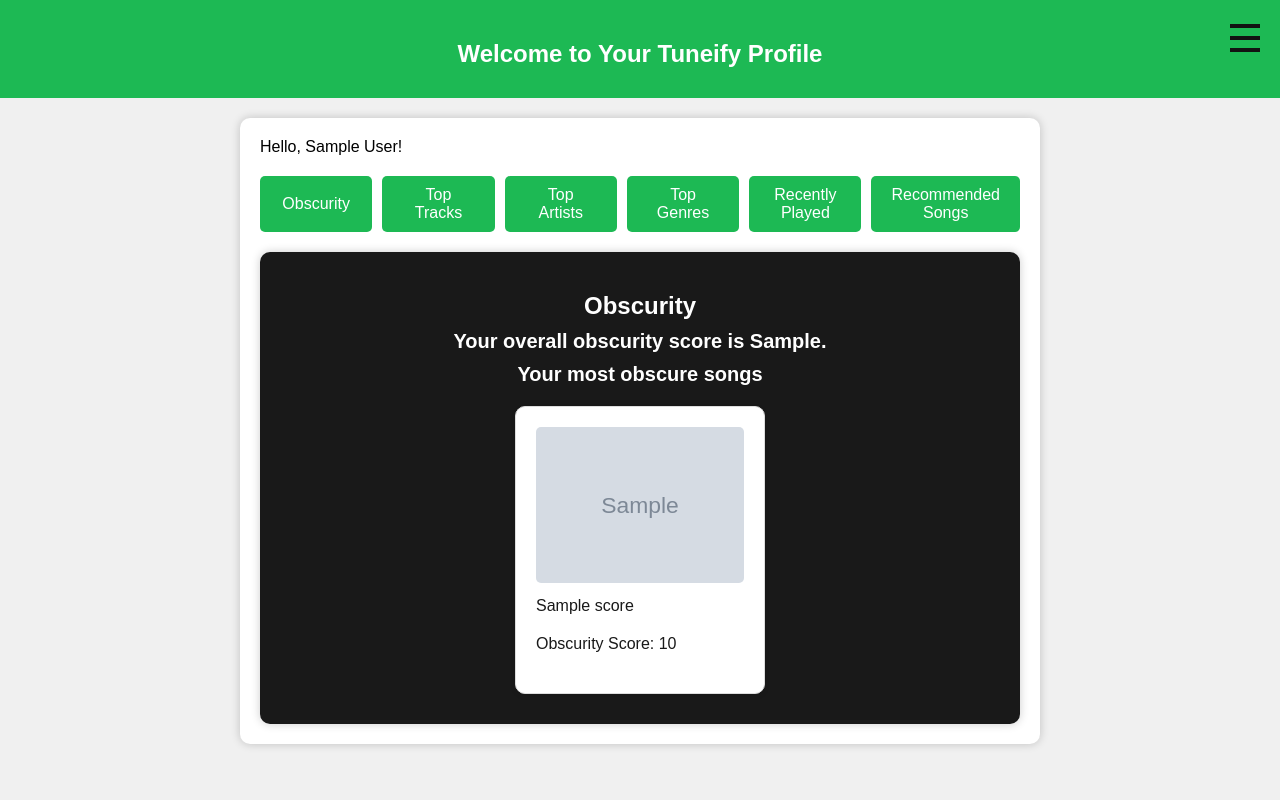
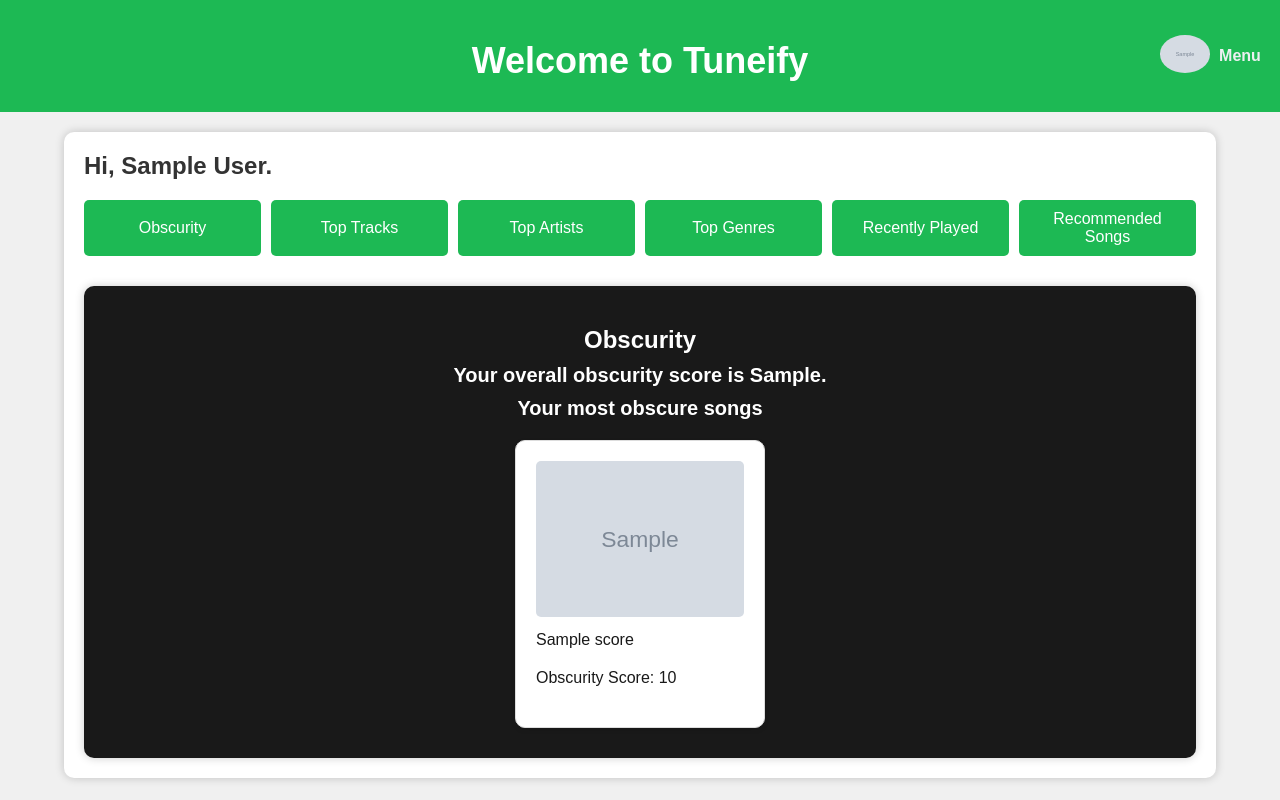
Before and after one commit to GitZol/Tuneify, a Django app: template templates/spotify/profile.html in a window 1280 px wide. Run offline with Django 3.2, Linux system fonts and the light colour scheme; the template is opened without the code that fills it: most values are stand-ins (such as "Sample title", 1, 10 or a date in 2020); grey boxes marked "Sample" are stand-in pictures.

Commit message:
responsive

```diff
--- a/static/profile.css
+++ b/static/profile.css
@@ -21,14 +21,15 @@
     font-size: 24px;
 }
 
-/* Style the main content */
+
 .container {
-    max-width: 800px;
+    max-width: 90%;
     margin: 20px auto;
     padding: 20px;
     background-color: white;
     border-radius: 10px;
     box-shadow: 0 0 10px rgba(0, 0, 0, 0.2);
+    box-sizing: border-box;
 }
 
 h2 {
@@ -188,41 +185,50 @@
     display: flex;
     justify-content: space-between;
     align-items: center;
-    transition: background-color 0.3s; /* Smooth hover effect */
+    transition: background-color 0.3s;
 }
 
 #music-recommendations-list .recommendation-list li:hover {
-    background-color: #f5f5f5; /* Light gray on hover */
+    background-color: #f5f5f5;
 }
 
 
 .button-container {
     display: flex;
+    flex-wrap: wrap;
     justify-content: space-between;
     margin-top: 20px;
 }
 
 .button-container button {
-    background-color: #1DB954; /* Use a neutral color */
+    background-color: #1DB954;
     color: #fff;
     border: none;
     padding: 10px 20px;
     font-size: 16px;
     border-radius: 5px;
     cursor: pointer;
-    transition: background-color 0.3s, color 0.3s; /* Add color transition */
+    transition: background-color 0.3s, color 0.3s;
     flex: 1;
-    margin-right: 10px; /* Add some spacing between buttons */
+    margin-right: 10px;
+    margin-bottom: 10px;
+    width: calc(33.33% - 10px);
 }
 
+
 .button-container button:last-child {
-    margin-right: 0; /* Remove margin from the last button */
+    margin-right: 0;
 }
 
 .button-container button:hover {
-    background-color: #a9e5ac; /* Darken the background on hover */
-    color: #fff; /* Adjust text color on hover */
+    background-color: #a9e5ac;
+    color: #fff;
 }
+
+.button-container button.active {
+    background-color: #169845;
+}
+
 
 .artist-name {
     font-weight: normal;
@@ -430,6 +431,35 @@
     padding: 20px;
 }
 
+.greeting {
+    font-size: 24px;
+    font-weight: bold;
+    color: #333;
+    margin-bottom: 10px;
+}
+
+.profile-pic {
+    cursor: pointer;
+    position: absolute;
+    right: 70px;
+}
+
+.profile-pic img {
+    border-radius: 50%;
+    max-width: 50px;
+    max-height: 50px;
+    object-fit: cover;
+}
+
+.menu-text {
+    position: absolute;
+    top: 50%;
+    left: 100%;
+    transform: translate(-50%, -50%);
+    margin-left: 30px;
+    font-weight: bold;
+}
+
 .burger-menu {
     position: absolute;
     top: 20px;
@@ -442,13 +472,6 @@
     cursor: pointer;
 }
 
-.bar {
-    width: 30px;
-    height: 4px;
-    background-color: #121212;
-    margin: 4px 0;
-    transition: background-color 0.3s;
-}
 
 .menu-items {
     list-style: none;
@@ -472,53 +495,41 @@
 
 .menu-items.active {
     display: block;
+    top: 70px;
+    right: 50px;
 }
 
-.burger-menu .menu-toggle {
+.menu-items li:hover {
+    background-color: #f0f0f0;
+    transition: background-color 0.3s ease;
+}
+
+.profile-pic .menu-toggle {
     display: flex;
     flex-direction: column;
     cursor: pointer;
     position: relative;
 }
 
-.burger-menu .menu-toggle .bar {
-    width: 30px;
-    height: 4px;
-    background-color: #121212;
-    margin: 4px 0;
-    transition: background-color 0.3s, transform 0.3s; /* Add a transform transition */
-}
-
-.burger-menu .menu-toggle.active .bar:nth-child(1) {
-    transform: rotate(45deg) translate(5px, 5px); /* Transform the first bar to create an X */
-}
-
-.burger-menu .menu-toggle.active .bar:nth-child(2) {
-    opacity: 0; /* Hide the second bar when active */
-}
-
-.burger-menu .menu-toggle.active .bar:nth-child(3) {
-    transform: rotate(-45deg) translate(5px, -5px); /* Transform the third bar to create an X */
-}
 
 .welcome-message {
     background-color: #1DB954;
     color: white;
     padding: 10px 20px;
     text-align: center;
-    font-size: 24px; /* Increase or decrease the font size as desired */
-    margin: 0; /* Remove any default margin */
+    font-size: 36px;
+    margin: 0;
     margin-top: 10px;
     flex: auto;
 }
 
 .welcome-message p {
-    font-size: 18px; /* You can adjust the font size for the user's name */
-    margin: 10px 0; /* Add some spacing between the welcome message and the user's name */
+    font-size: 18px;
+    margin: 10px 0;
 }
 
 .spotify-link {
-    background-color: #c0cdc4; /* Spotify green color */
+    background-color: #c0cdc4;
     color: black;
     border: none;
     padding: 10px 20px;
--- a/templates/spotify/profile.html
+++ b/templates/spotify/profile.html
@@ -3,18 +3,18 @@
 <!DOCTYPE html>
 <html>
 <head>
+    <meta charset="UTF-8">
+    <meta name="viewport" content="width=device-width, initial-scale=1.0">
     <title>Spotify Profile</title>
     <link rel="stylesheet" type="text/css" href="{% static 'profile.css' %}">
 </head>
 <body>
     <div class="header">
-        <h1 class="welcome-message">Welcome to Your Tuneify Profile</h1>
-        <div class="burger-menu">
-            <div class="menu-toggle">
-                <div class="bar"></div>
-                <div class="bar"></div>
-                <div class="bar"></div>
-            </div>
+        <div class="profile-pic" onclick="toggleProfileMenu()">
+            <img src="{{ profile_picture_url }}" alt="Profile Picture">
+            <span class="menu-text">Menu</span>
+        </div>
+        <div class="menu-toggle">
             <ul class="menu-items">
                 <li><a href="{% url 'home' %}">Home</a></li>
                 <li><a href="{% url 'spotify_profile' %}">Profile</a></li>
@@ -23,9 +23,10 @@
                 <li><a href="{% url 'logout' %}">Log Out</a></li>
             </ul>
         </div>
+        <h1 class="welcome-message">Welcome to Tuneify</h1>
     </div>
     <div class="container">
-        <p>Hello, {{ display_name }}!</p>
+        <p class="greeting">Hi, {{ display_name }}.</p>
         <div class="button-container">
             <button id="obscurity-button">Obscurity</button>
             <button id="top-tracks-button">Top Tracks</button>
@@ -134,6 +135,12 @@
             </div>
         </div>
     <script>
+
+        function toggleProfileMenu() {
+            const menuItems = document.querySelector('.menu-items');
+            menuItems.classList.toggle('active');
+        }
+
         // Function to enable smooth scrolling on hover
         function enableSmoothScroll() {
             const songList = document.querySelector('.song-list-container');
@@ -210,6 +217,16 @@
 
         toggleSection('obscurity-section');
 
+        document.addEventListener('click', function(event) {
+            const menuItems = document.querySelector('.menu-items');
+            const profilePic = document.querySelector('.profile-pic');
+            const clickedElement = event.target;
+
+            if (!menuItems.contains(clickedElement) && !profilePic.contains(clickedElement)) {
+                menuItems.classList.remove('active');
+            }
+        });
+
     </script>
 
 </body>
--- a/tuneify/views.py
+++ b/tuneify/views.py
@@ -68,6 +68,7 @@
         current_user = sp.current_user()
         display_name = current_user['display_name']
         user_id = current_user['id']
+        profile_picture_url = current_user['images'][0]['url'] if 'images' in current_user and current_user['images'] else None
         recently_played_tracks = sp.current_user_recently_played(limit=50)
         top_artists = sp.current_user_top_artists(limit=10)
 
@@ -129,6 +130,7 @@
 
         context = {
             'display_name': display_name,
+            'profile_picture_url': profile_picture_url,
             'recently_played_tracks': unique_recently_played_tracks,
             'top_artists': top_artists_with_images,
             'recommended_tracks': recommended_tracks,
```
Also changed, not shown: other parts of static/profile.css (+101 -40 lines), db.sqlite3, templates/spotify/about.html (added).
